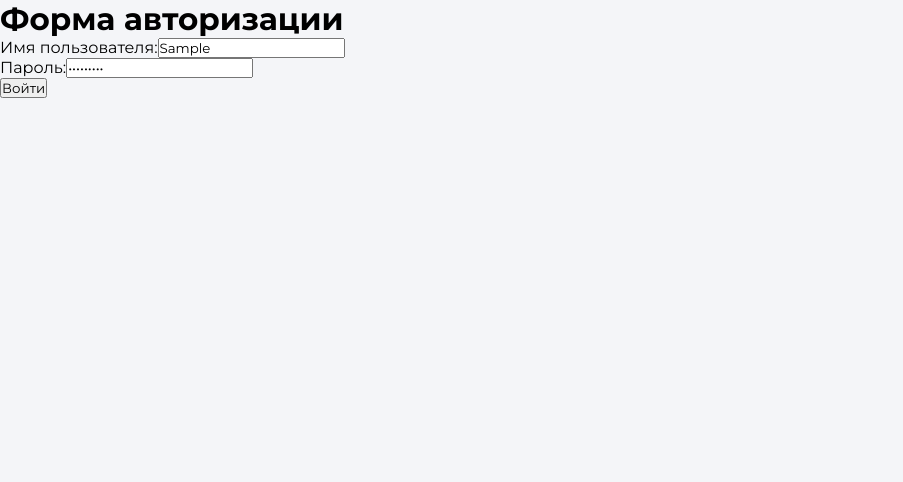
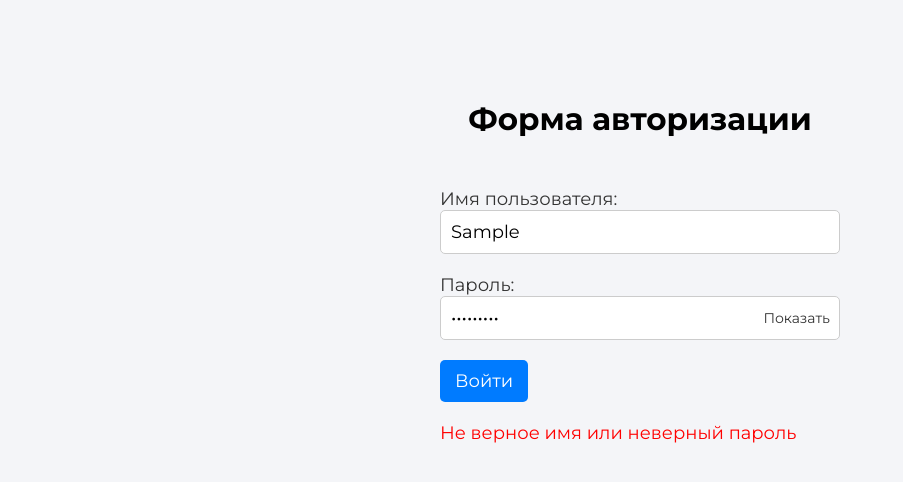
Before and after one commit to Mitaforost/Project-control, a React (Create React App) app: page /projects in a window 1280 px wide. Both pictures are taken after typing "Sample", "Sample123" into the empty fields and a click on the button "Войти". Shown: the top 482 px of the page, without its empty margins (0-903 px from the left). Built offline with nearby package versions, Linux system fonts and the light colour scheme; no server answers.

Commit message:
Настройка меню навигации по проекту v1

```diff
--- a/src/App.js
+++ b/src/App.js
@@ -1,9 +1,16 @@
+// App.js
 import React, { useState } from 'react';
+import { BrowserRouter as Router, Route, Routes } from 'react-router-dom';
+import Navigation from './components/Navigation';
 import Projects from './components/Projects';
+import Home from './components/Home';
 import Login from './components/Login';
 
+import './style/style.scss';
+
 const App = () => {
-    const [user, setUser] = useState(null);
+    const storedUser = JSON.parse(localStorage.getItem('user'));
+    const [user, setUser] = useState(storedUser || null);
 
     const handleLogin = async (username, password) => {
         try {
@@ -18,6 +25,7 @@ const App = () => {
             if (response.ok) {
                 const userData = await response.json();
                 setUser(userData);
+                localStorage.setItem('user', JSON.stringify(userData));
             } else {
                 throw new Error('Не найдено');
             }
@@ -27,17 +35,25 @@ const App = () => {
         }
     };
 
+    const handleLogout = () => {
+        localStorage.removeItem('user');
+        setUser(null);
+    };
+
     return (
-        <div>
+        <Router>
             {user ? (
                 <div>
-                    <h1>Ваше приложение</h1>
-                    <Projects userAccessLevel={user.accessLevel} />
+                    <Navigation onLogout={handleLogout} />
+                    <Routes>
+                        <Route path="/" element={<Home />} />
+                        <Route path="/projects" element={<Projects userAccessLevel={user.accessLevel} />} />
+                    </Routes>
                 </div>
             ) : (
                 <Login onLogin={handleLogin} />
             )}
-        </div>
+        </Router>
     );
 };
 
--- /dev/null
+++ b/src/components/Home.js
@@ -0,0 +1,21 @@
+// Home.js
+import React from 'react';
+
+const Home = ({ user }) => {
+    return (
+        <div>
+            <h2>Домашняя страница</h2>
+            {user && (
+                <div>
+                    <p>Привет, {user.firstName} {user.lastName}!</p>
+                    <p>Вы вошли как {user.roleName}.</p>
+                    <p>Общее количество проектов: {user.totalProjects}</p>
+                    <p>Общее количество задач: {user.totalTasks}</p>
+                    {/* Добавьте другие статистические данные по желанию */}
+                </div>
+            )}
+        </div>
+    );
+};
+
+export default Home;
--- a/src/components/Login.js
+++ b/src/components/Login.js
@@ -1,41 +1,68 @@
-// Login.js
-import React, { useState } from 'react';
+import React, {useState} from 'react';
 
-const Login = ({ onLogin }) => {
+const Login = ({onLogin}) => {
     const [username, setUsername] = useState('');
     const [password, setPassword] = useState('');
+    const [showPassword, setShowPassword] = useState(false);
+    const [errorMessage, setErrorMessage] = useState('');
 
     const handleLogin = async (e) => {
         e.preventDefault();
 
         try {
             const response = await onLogin(username, password);
-
-            // Дополнительная логика при успешной авторизации, например, перенаправление на другую страницу.
             console.log('Авторизация успешна:', response);
         } catch (error) {
             console.error('Ошибка входа:', error.message);
-            // Дополнительная логика при неудачной авторизации, например, вывод ошибки на экран.
+            setErrorMessage('Не верное имя или неверный пароль');
         }
     };
 
     return (
-        <div>
-            <h2>Форма авторизации</h2>
-            <form onSubmit={handleLogin}>
-                <label>
+        <section className="auth">
+            <div className="container">
+                <div className="auth__inner">
+                    <h2 className="auth__title">Форма авторизации</h2>
+                    <form className="auth__form" onSubmit={handleLogin}>
+                        <label className="auth__label">
                             Имя пользователя:
-                    <input type="text" value={username} onChange={(e) => setUsername(e.target.value)} />
+                            <input
+                                className="auth__input"
+                                type="text"
+                                value={username}
+                                onChange={(e) => setUsername(e.target.value)}
+                                placeholder="Введите ваше имя пользователя"
+                            />
                         </label>
-                <br />
-                <label>
+                        <label className="auth__label">
                             Пароль:
-                    <input type="password" value={password} onChange={(e) => setPassword(e.target.value)} />
+                            <div className="auth__password-wrapper">
+                                <input
+                                    className="auth__input"
+                                    type={showPassword ? "text" : "password"}
+                                    value={password}
+                                    onChange={(e) => setPassword(e.target.value)}
+                                    placeholder="Введите ваш пароль"
+                                />
+                                <button
+                                    type="button"
+                                    className="auth__password-toggle"
+                                    onClick={() => setShowPassword(!showPassword)}
+                                >
+                                    {showPassword ? "Скрыть" : "Показать"}
+                                </button>
+                            </div>
                         </label>
-                <br />
-                <button type="submit">Войти</button>
+                        <button className="btn-primary auth__btn" type="submit">
+                            Войти
+                        </button>
+                        {errorMessage && (
+                            <p className="auth__error-message">{errorMessage}</p>
+                        )}
                     </form>
                 </div>
+            </div>
+        </section>
     );
 };
 
--- /dev/null
+++ b/src/components/Navigation.js
@@ -0,0 +1,22 @@
+import React from 'react';
+import { Link } from 'react-router-dom';
+
+const Navigation = ({ onLogout }) => {
+    return (
+        <nav>
+            <ul>
+                <li>
+                    <Link to="/">Главная</Link>
+                </li>
+                <li>
+                    <Link to="/projects">Проекты</Link>
+                </li>
+                <li>
+                    <button onClick={onLogout}>Выйти</button>
+                </li>
+            </ul>
+        </nav>
+    );
+};
+
+export default Navigation;
--- a/src/services/documentService.js
+++ b/src/services/documentService.js
@@ -1,13 +1,26 @@
+// documentService.js
 import axios from 'axios';
 
 const API_BASE_URL = 'http://localhost:3001/api';
 
-export const getProjects = async () => {
+export const getProjects = async (page) => {
     try {
-        const response = await axios.get(`${API_BASE_URL}/projects`);
-        console.log('Response:', response); // Log the entire response for debugging
+        const response = await axios.get(`${API_BASE_URL}/projects`, {
+            params: { page },
+        });
+        console.log('Response:', response);
         return response;
     } catch (error) {
         throw error;
     }
 };
+
+export const addProject = async (project) => {
+    try {
+        const response = await axios.post(`${API_BASE_URL}/projects`, project);
+        console.log('Add Project Response:', response);
+        return response;
+    } catch (error) {
+        throw error;
+    }
+};
--- /dev/null
+++ b/src/style/blocks/_buttons.scss
@@ -0,0 +1,14 @@
+.btn-primary{
+  background-color: #007bff;
+  color: #fff;
+  padding: 10px 15px;
+  font-size: 18px;
+  border: none;
+  border-radius: 5px;
+  cursor: pointer;
+  transition: all .3s;
+
+  &:hover {
+    background-color: #0056b3;
+  }
+}
--- /dev/null
+++ b/src/style/blocks/_loginPage.scss
@@ -0,0 +1,56 @@
+.auth {
+  padding: 100px 0 0 0;
+
+  &__inner {
+    display: flex;
+    flex-direction: column;
+    align-items: center;
+  }
+  &__form {
+    width: 100%;
+    max-width: 400px;
+    margin: 0 auto;
+  }
+  &__label {
+    display: block;
+    margin-bottom: 20px;
+    color: #333;
+    font-size: 18px;
+  }
+
+  &__input {
+    width: 100%;
+    padding: 10px;
+    font-size: 18px;
+    border: 1px solid #ccc;
+    border-radius: 5px;
+    box-sizing: border-box;
+  }
+
+  &__title {
+    margin-bottom: 50px;
+  }
+  &__password-wrapper{
+    position: relative;
+  }
+  &__password-toggle{
+    position: absolute;
+    top: 50%;
+    right: 10px;
+    transform: translateY(-50%);
+    background: none;
+    border: none;
+    color: #333;
+    cursor: pointer;
+    font-size: 14px;
+
+    &:hover {
+      text-decoration: underline;
+    }
+  }
+  &__error-message{
+    margin-top: 20px;
+    font-size: 18px;
+    color: red;
+  }
+}
--- a/src/style/style.scss
+++ b/src/style/style.scss
@@ -62,28 +62,9 @@ p {
   font-size: 16px;
 }
 
-.cl-blue {
-  color: #0A4ECB;
-}
-
-.cl-white {
-  color: #FFFFFF;
-}
-
-.mr-10 {
-  margin-right: 10px;
-  margin-left: 10px;
-}
-
 .mb-20 {
   margin-bottom: 20px;
 }
 
-.swiper-button-prev svg, .swiper-button-next svg {
-  width: auto;
-  height: auto;
-}
-.hidden{
-  width: 0;
-  margin: 0;
-}
+@import "blocks/buttons";
+@import "blocks/loginPage";
```
Also changed, not shown: src/components/ProjectForm.js (+7 -4 lines), src/components/Projects.js (+20 -4 lines). Lines whose indentation alone changed are shown as unchanged.
